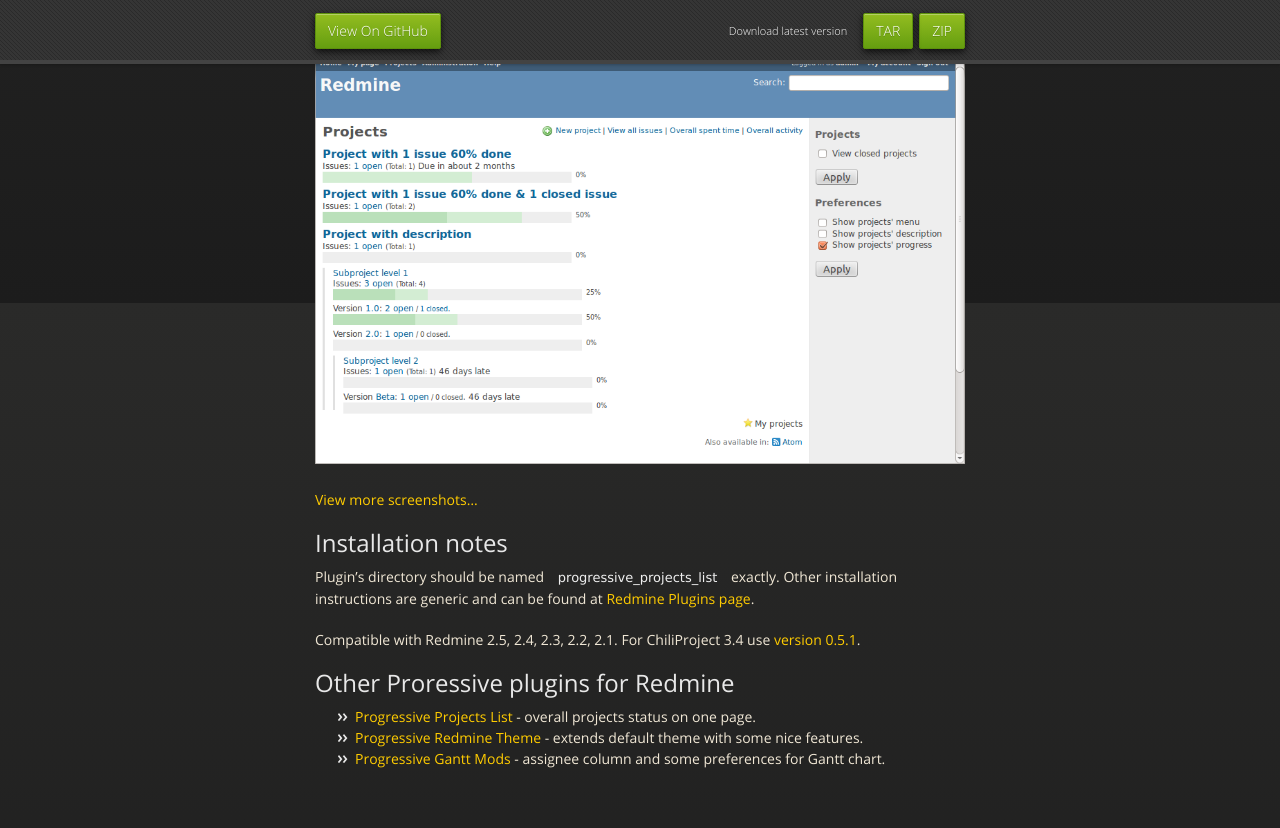
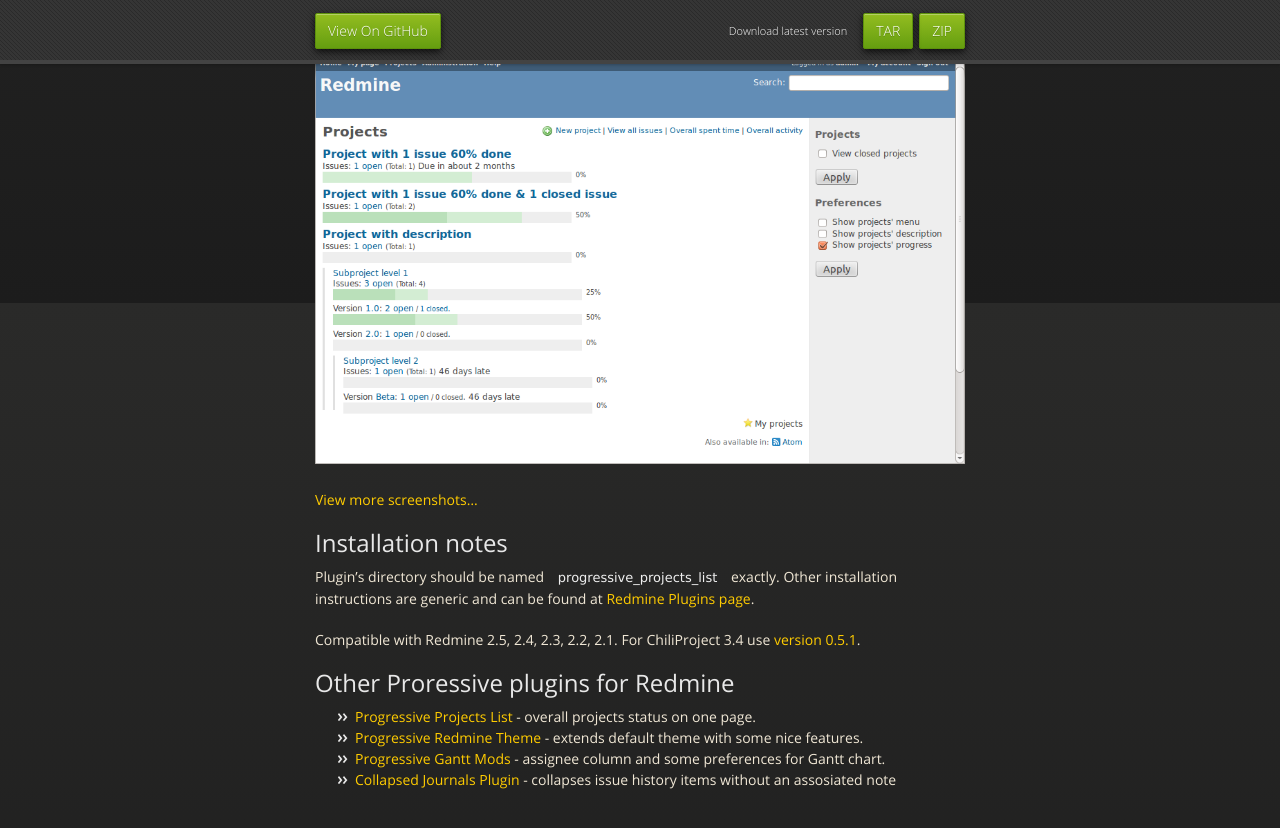
Before and after one commit to ergoserv/redmine-progressive-projects-list, a Jekyll site: the page built from index.md, in a window 1280 px wide and 900 px high, scrolled down 597 px. Shown: the top 828 px of the window. Built offline with Jekyll 4.4.1, drawn with Linux system fonts in a browser that asks for light colours; nearby versions of some CDN libraries.

Commit message:
Link to Collapsed Journals Plugin

```diff
--- a/index.md
+++ b/index.md
@@ -40,3 +40,4 @@ Other Proressive plugins for Redmine
 * [Progressive Projects List](http://stgeneral.github.io/redmine-progressive-projects-list/) - overall projects status on one page.
 * [Progressive Redmine Theme](http://stgeneral.github.io/redmine-progressive-theme/) - extends default theme with some nice features.
 * [Progressive Gantt Mods](http://stgeneral.github.io/redmine-progressive-gantt-mods/) - assignee column and some preferences for Gantt chart.
+* [Collapsed Journals Plugin](https://github.com/stgeneral/redmine-collapsed-journals) - collapses issue history items without an assosiated note
```
